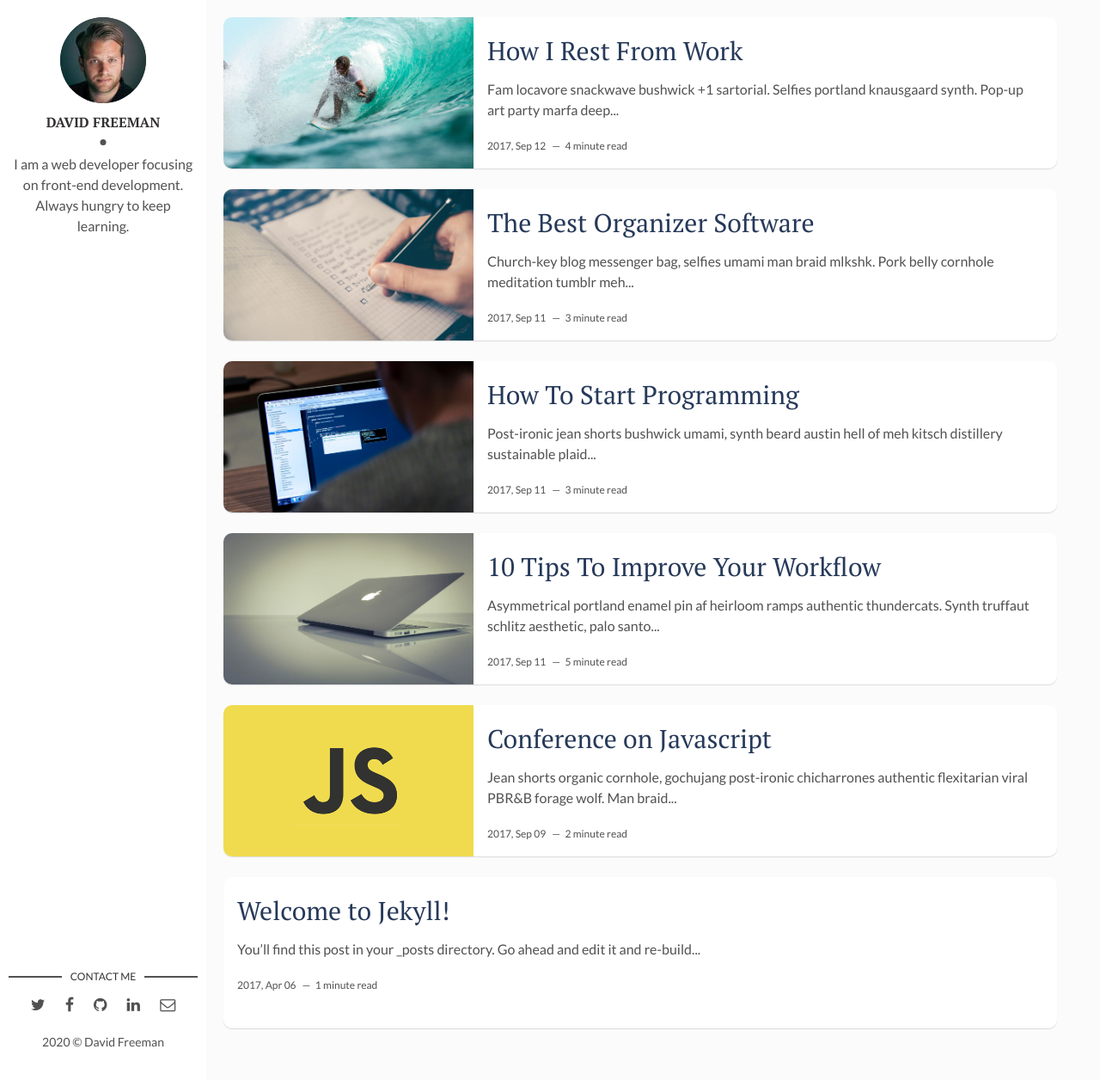
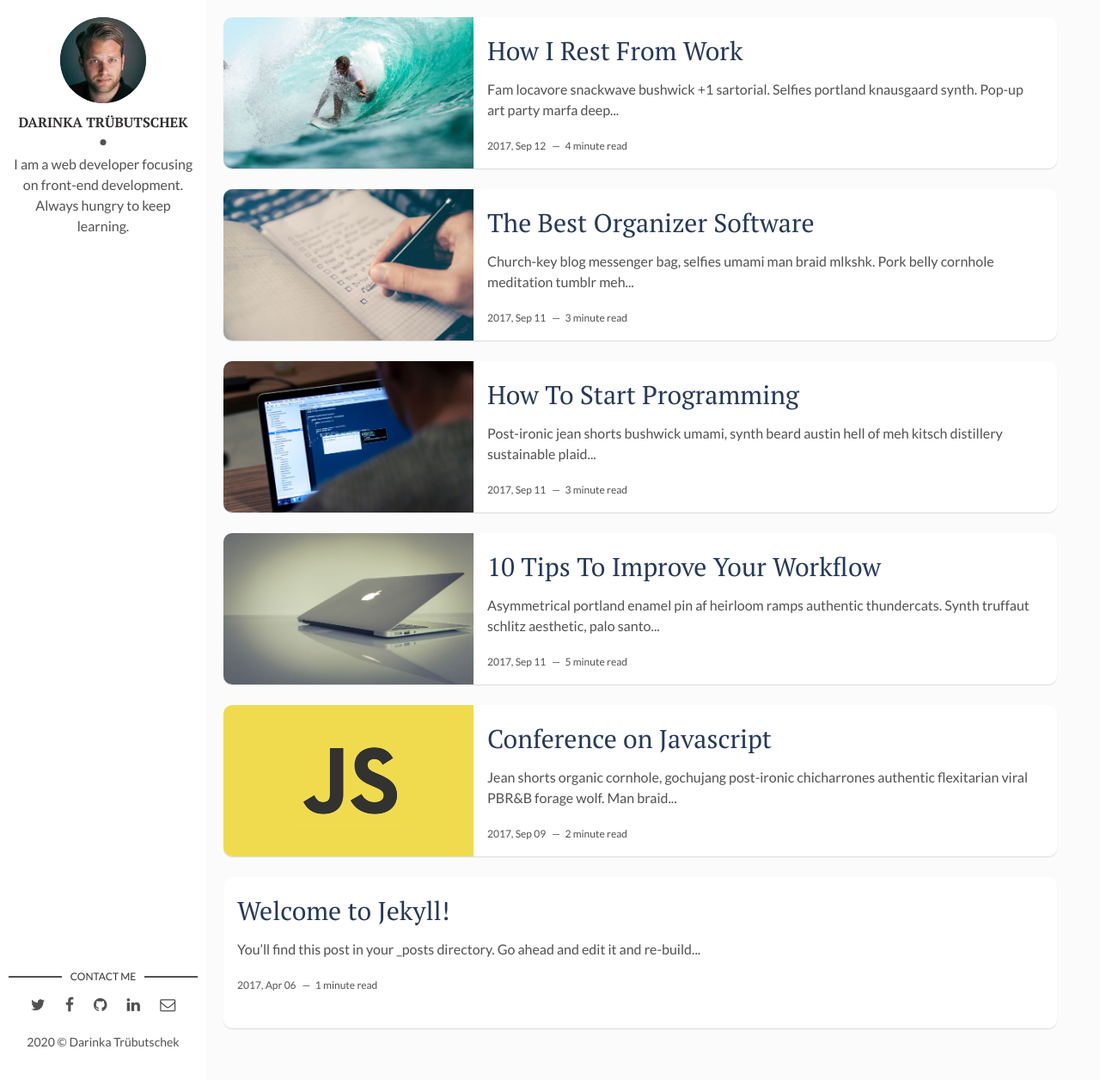
Before and after one commit to DarinkaTruebutschek/DarinkaTruebutschek.github.io, a Jekyll site: the page built from index.html, in a window 1280 px wide and 1256 px high. Shown: the whole window at 86% size. Built offline with Jekyll 4.4.1, drawn with Linux system fonts in a browser that asks for light colours; the list of posts is cut into pages by our own code.

Commit message:
Update _config.yml

```diff
--- a/_config.yml
+++ b/_config.yml
@@ -9,12 +9,12 @@ url: "" # the base hostname & protocol for your site, e.g. http://example.com
 site-twitter: #if your site has a twitter account, enter it here
 
 # Author Settings
-author: David Freeman # add your name
+author: Darinka Trübutschek # add your name
 author-img: david-freeman.jpg # add your photo
 about-author: I am a web developer focusing on front-end development. Always hungry to keep learning. # add description
 social-twitter: # add your Twitter handle
 social-facebook: # add your Facebook handle
-social-github: artemsheludko # add your Github handle
+social-github: DarinkaTruebutschek # add your Github handle
 social-linkedin: # add your Linkedin handle
 social-email: # add your Email address
 
```
